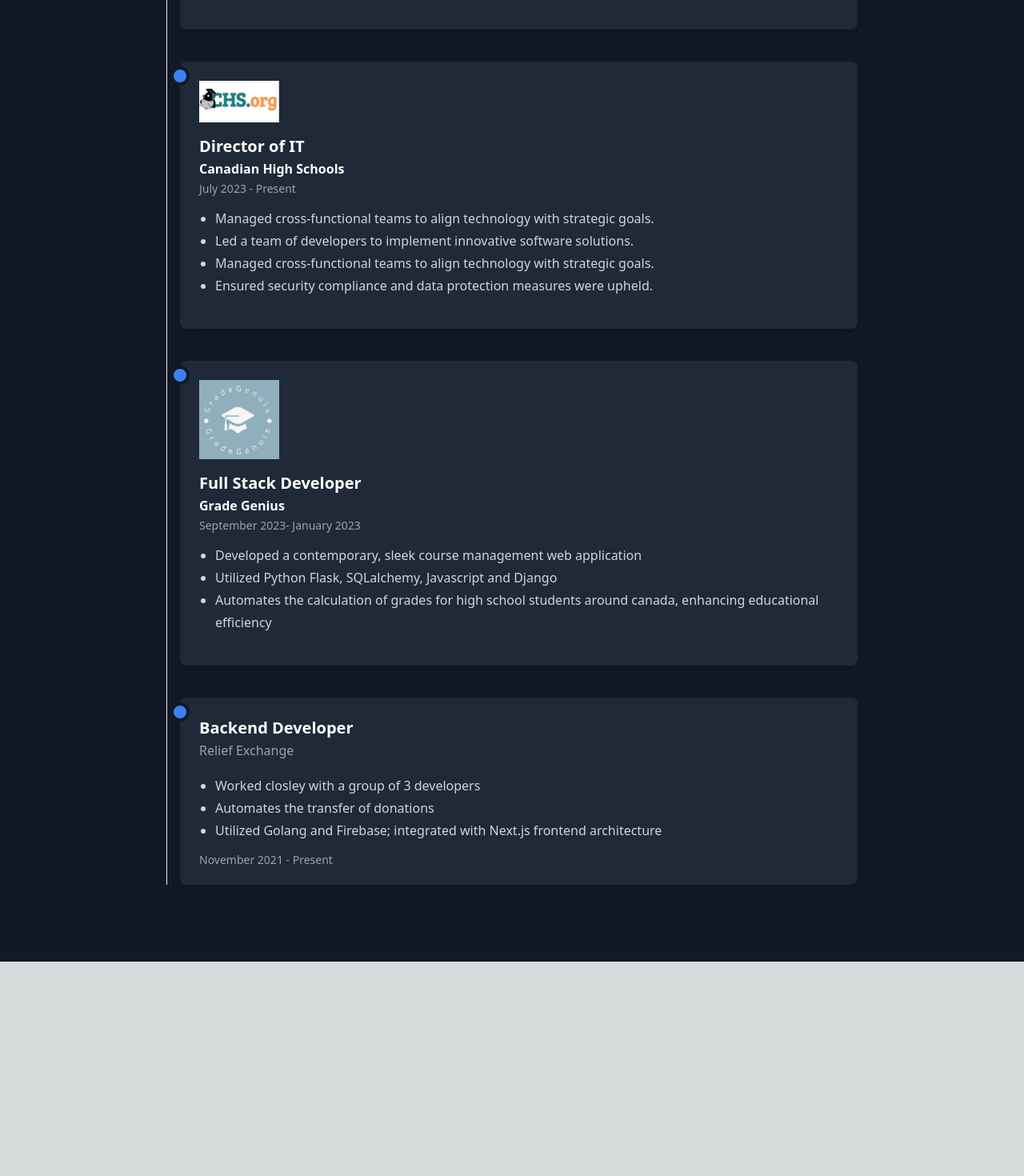
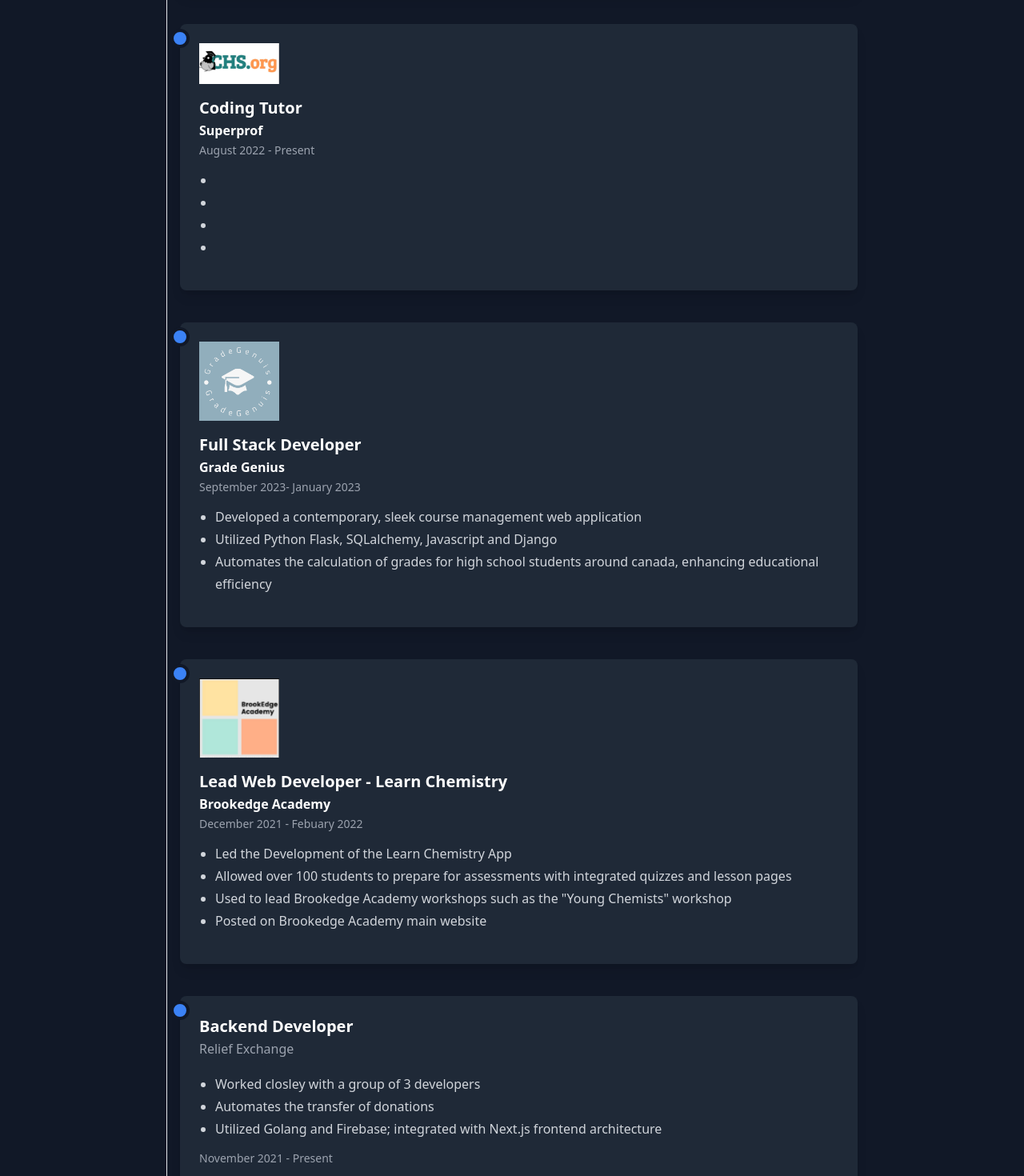
Before and after one commit to JoshuaChou10/portfolio, a Next.js app: page /experience in a window 1280 px wide. Shown: the part 540-2010 px from the top of the page at 80% size. Before the commit the page ends 1742 px from the top, so only its background shows below. Built offline with nearby package versions, Linux system fonts and the light colour scheme.

Commit message:
changed to chronological order

```diff
--- a/pages/experience.tsx
+++ b/pages/experience.tsx
@@ -20,30 +20,7 @@
 
                 {/* Experience Item 1 */}
 
-                <div className="relative leading-7">
-                  <div className="absolute -left-3 mt-1.5 w-6 h-6 bg-blue-500 rounded-full border-4 border-gray-900"></div>
-                  <div className="bg-gray-800 p-6 rounded-lg shadow-lg">
-                  <Image
-              src='/brookedge-logo.png'
-              alt='Brookedge Academy'
-              width={100}  // Adjust the width as needed
-              height={25} // Adjust the height as needed
-              className="mb-4"
-            />
-                  <h3 className="text-xl font-semibold">Lead Web Developer - Learn Chemistry</h3>
 
-                    <p className=" font-semibold">Brookedge Academy</p>
-                    <time className="block text-sm font-normal leading-none text-gray-400 mt-1">December 2021 - Febuary 2022</time>
-                    <ul className="list-disc ml-5 mt-4 mb-4 text-gray-300">
-                      <li>Led the Development of the Learn Chemistry App</li>
-                      <li>Allowed over 100 students to prepare for assessments with integrated quizzes and lesson pages</li>
-                      <li>Used to lead Brookedge Academy workshops such as the "Young Chemists" workshop</li>
-                      <li>Posted on Brookedge Academy main website</li>
-
-                    </ul>
-
-                  </div>
-                </div>
                 <div className="relative leading-7">
                   <div className="absolute -left-3 mt-1.5 w-6 h-6 bg-blue-500 rounded-full border-4 border-gray-900"></div>
                   <div className="bg-gray-800 p-6 rounded-lg shadow-lg">
@@ -62,6 +39,28 @@
                       <li>Led a team of developers to implement innovative software solutions.</li>
                       <li>Managed cross-functional teams to align technology with strategic goals.</li>
                       <li>Ensured security compliance and data protection measures were upheld.</li>
+                    </ul>
+
+                  </div>
+                </div>
+                <div className="relative leading-7">
+                  <div className="absolute -left-3 mt-1.5 w-6 h-6 bg-blue-500 rounded-full border-4 border-gray-900"></div>
+                  <div className="bg-gray-800 p-6 rounded-lg shadow-lg">
+                  <Image
+              src='/chs-logo.png'
+              alt='Canadian High Schools'
+              width={100}  // Adjust the width as needed
+              height={25} // Adjust the height as needed
+              className="mb-4"
+            />
+                    <h3 className="text-xl font-semibold">Coding Tutor</h3>
+                    <p className=" font-semibold">Superprof</p>
+                    <time className="block text-sm font-normal leading-none text-gray-400 mt-1">August 2022 - Present</time>
+                    <ul className="list-disc ml-5 mt-4 mb-4 text-gray-300">
+                      <li></li>
+                      <li></li>
+                      <li></li>
+                      <li></li>
                     </ul>
 
                   </div>
@@ -90,6 +89,34 @@
                 <div className="relative leading-7">
                   <div className="absolute -left-3 mt-1.5 w-6 h-6 bg-blue-500 rounded-full border-4 border-gray-900"></div>
                   <div className="bg-gray-800 p-6 rounded-lg shadow-lg">
+                  <Image
+              src='/brookedge-logo.png'
+              alt='Brookedge Academy'
+              width={100}  // Adjust the width as needed
+              height={25} // Adjust the height as needed
+              className="mb-4"
+            />
+                  <h3 className="text-xl font-semibold">Lead Web Developer - Learn Chemistry</h3>
+
+                    <p className=" font-semibold">Brookedge Academy</p>
+                    <time className="block text-sm font-normal leading-none text-gray-400 mt-1">December 2021 - Febuary 2022</time>
+                    <ul className="list-disc ml-5 mt-4 mb-4 text-gray-300">
+                      <li>Led the Development of the Learn Chemistry App</li>
+                      <li>Allowed over 100 students to prepare for assessments with integrated quizzes and lesson pages</li>
+                      <li>Used to lead Brookedge Academy workshops such as the "Young Chemists" workshop</li>
+                      <li>Posted on Brookedge Academy main website</li>
+
+                    </ul>
+
+                  </div>
+                </div>
+
+
+
+
+                <div className="relative leading-7">
+                  <div className="absolute -left-3 mt-1.5 w-6 h-6 bg-blue-500 rounded-full border-4 border-gray-900"></div>
+                  <div className="bg-gray-800 p-6 rounded-lg shadow-lg">
                   <h3 className="text-xl font-semibold">Backend Developer</h3>
                     <p className="text-gray-400">Relief Exchange</p>
                     <ul className="list-disc ml-5 mt-4 mb-4 text-gray-300">
```
